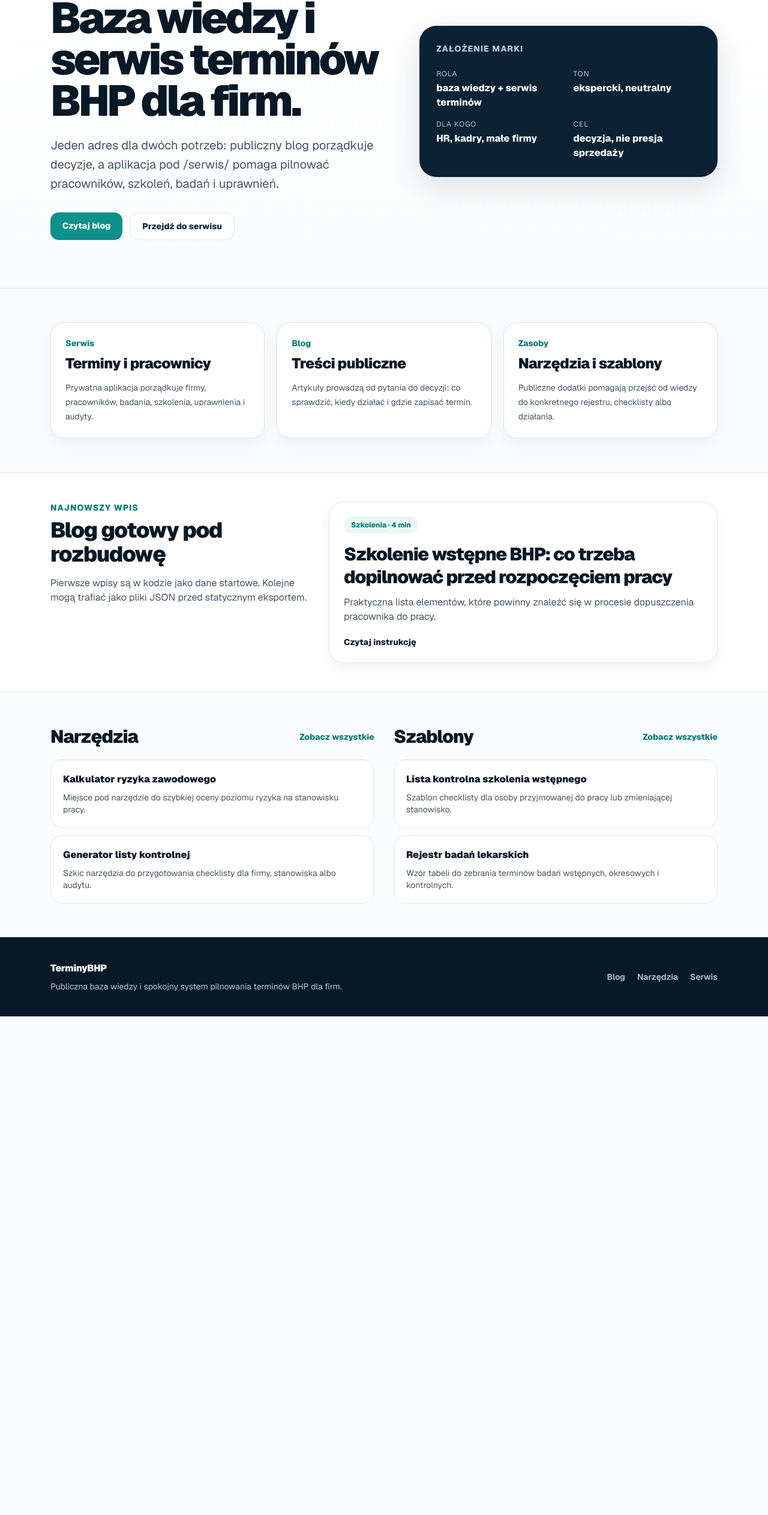
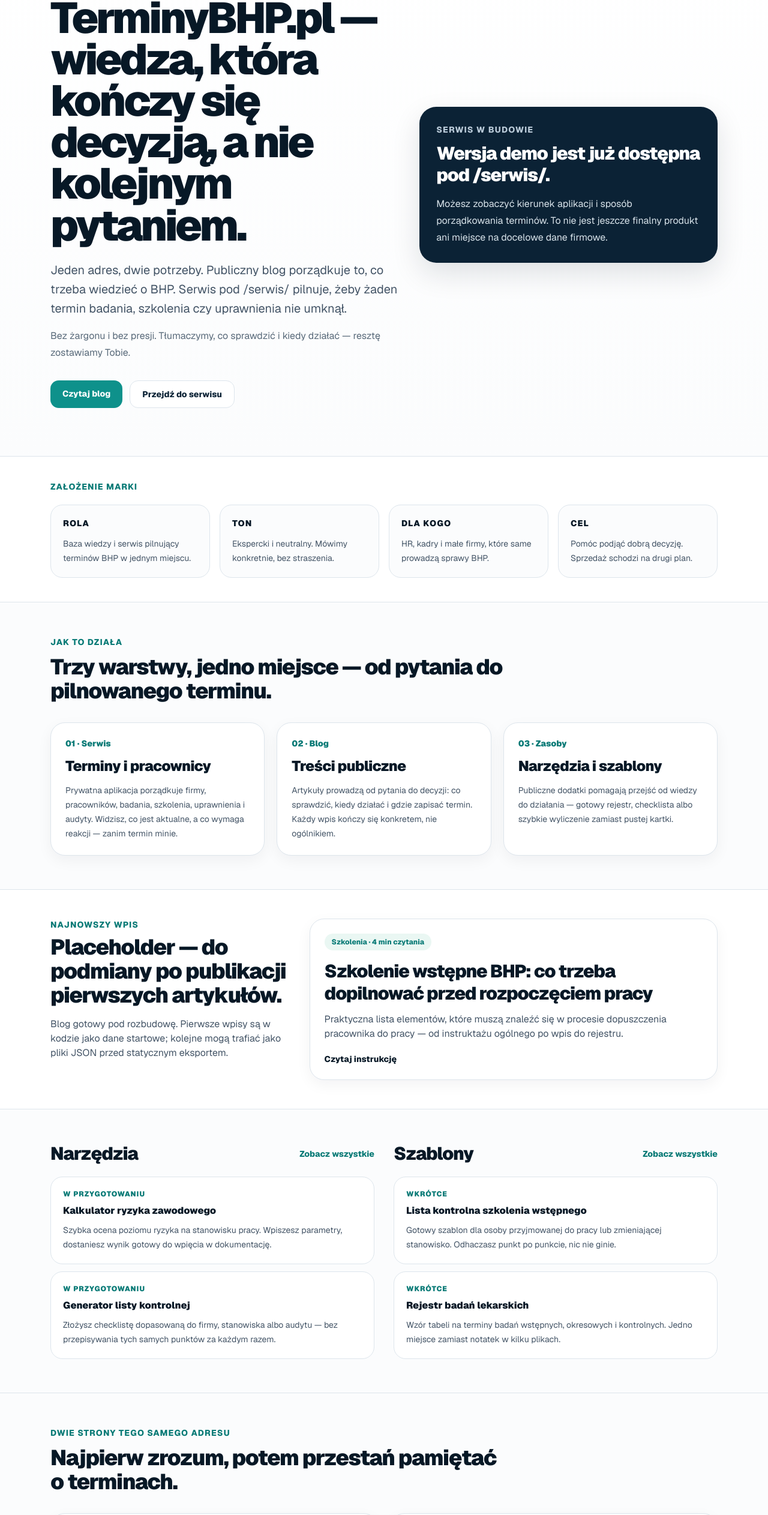
Before and after one commit to RafalWoz/terminarzBHP, a Next.js app in the folder terminybhp-portal/: page / in a window 1280 px wide. Shown: the part 216-2741 px from the top of the page at 60% size. Before the commit the page ends 1910 px from the top, so only its background shows below. Built offline with nearby package versions, Linux system fonts and the light colour scheme.

Commit message:
Update TerminyBHP homepage copy

```diff
--- a/terminybhp-portal/src/app/globals.css
+++ b/terminybhp-portal/src/app/globals.css
@@ -10,6 +10,7 @@
   --red-600: #c9362c;
   --slate-900: #17212b;
   --slate-700: #435466;
+  --slate-600: #586979;
   --slate-500: #6b7a88;
   --slate-200: #dde5ec;
   --slate-100: #eef3f7;
--- a/terminybhp-portal/src/app/page.tsx
+++ b/terminybhp-portal/src/app/page.tsx
@@ -1,5 +1,73 @@
 import Link from "next/link";
 import { getAllPosts, templates, tools } from "@/lib/content";
+
+const brandRoles = [
+  {
+    label: "Rola",
+    value: "Baza wiedzy i serwis pilnujący terminów BHP w jednym miejscu.",
+  },
+  {
+    label: "Ton",
+    value: "Ekspercki i neutralny. Mówimy konkretnie, bez straszenia.",
+  },
+  {
+    label: "Dla kogo",
+    value: "HR, kadry i małe firmy, które same prowadzą sprawy BHP.",
+  },
+  {
+    label: "Cel",
+    value: "Pomóc podjąć dobrą decyzję. Sprzedaż schodzi na drugi plan.",
+  },
+];
+
+const pillars = [
+  {
+    number: "01",
+    label: "Serwis",
+    title: "Terminy i pracownicy",
+    description:
+      "Prywatna aplikacja porządkuje firmy, pracowników, badania, szkolenia, uprawnienia i audyty. Widzisz, co jest aktualne, a co wymaga reakcji — zanim termin minie.",
+  },
+  {
+    number: "02",
+    label: "Blog",
+    title: "Treści publiczne",
+    description:
+      "Artykuły prowadzą od pytania do decyzji: co sprawdzić, kiedy działać i gdzie zapisać termin. Każdy wpis kończy się konkretem, nie ogólnikiem.",
+  },
+  {
+    number: "03",
+    label: "Zasoby",
+    title: "Narzędzia i szablony",
+    description:
+      "Publiczne dodatki pomagają przejść od wiedzy do działania — gotowy rejestr, checklista albo szybkie wyliczenie zamiast pustej kartki.",
+  },
+];
+
+const comparison = [
+  {
+    title: "Blog",
+    visibility: "publiczny",
+    headline: "Wiedza, którą czytasz raz",
+    points: [
+      "Tłumaczy, co i kiedy trzeba zrobić",
+      "Prowadzi od pytania do decyzji",
+      "Bez logowania, otwarte dla każdego",
+      "Narzędzia i szablony pod ręką",
+    ],
+  },
+  {
+    title: "Serwis",
+    visibility: "prywatny, wersja demo",
+    headline: "System, który pilnuje za Ciebie",
+    points: [
+      "Firmy, pracownicy i ich terminy w jednym widoku",
+      "Badania, szkolenia, uprawnienia i audyty",
+      "Sygnał, zanim termin się skończy",
+      "Dostęp prywatny, dane Twojej firmy",
+    ],
+  },
+];
 
 export default function Home() {
   const latestPost = getAllPosts()[0];
@@ -11,13 +79,16 @@ export default function Home() {
           <div>
             <span className="inline-flex items-center gap-2 rounded-full border border-[var(--slate-200)] bg-white px-3 py-2 text-sm font-extrabold text-[var(--teal-700)]">
               <span className="size-2 rounded-full bg-[var(--teal-600)]" />
-              TerminyBHP.pl
+              Baza wiedzy + serwis terminów
             </span>
             <h1 className="mt-5 max-w-4xl text-5xl font-black leading-[0.96] tracking-[-0.06em] text-[var(--navy-950)] sm:text-6xl lg:text-7xl">
-              Baza wiedzy i serwis terminów BHP dla firm.
+              TerminyBHP.pl — wiedza, która kończy się decyzją, a nie kolejnym pytaniem.
             </h1>
             <p className="mt-6 max-w-3xl text-xl leading-8 text-[var(--slate-700)]">
-              Jeden adres dla dwóch potrzeb: publiczny blog porządkuje decyzje, a aplikacja pod /serwis/ pomaga pilnować pracowników, szkoleń, badań i uprawnień.
+              Jeden adres, dwie potrzeby. Publiczny blog porządkuje to, co trzeba wiedzieć o BHP. Serwis pod /serwis/ pilnuje, żeby żaden termin badania, szkolenia czy uprawnienia nie umknął.
+            </p>
+            <p className="mt-4 max-w-3xl text-base leading-7 text-[var(--slate-600)]">
+              Bez żargonu i bez presji. Tłumaczymy, co sprawdzić i kiedy działać — resztę zostawiamy Tobie.
             </p>
             <div className="mt-8 flex flex-col gap-3 sm:flex-row">
               <Link href="/blog" className="inline-flex justify-center rounded-[14px] bg-[var(--teal-600)] px-5 py-3 text-sm font-extrabold text-white hover:bg-[var(--teal-700)]">
@@ -30,60 +101,64 @@ export default function Home() {
           </div>
 
           <aside className="rounded-[28px] bg-[var(--navy-900)] p-7 text-white shadow-[var(--shadow-soft)]">
-            <p className="text-sm font-extrabold uppercase tracking-[0.08em] text-[#b9cad8]">Założenie marki</p>
-            <dl className="mt-6 grid gap-4 sm:grid-cols-2">
-              <div>
-                <dt className="text-xs uppercase tracking-[0.08em] text-[#b9cad8]">Rola</dt>
-                <dd className="mt-1 font-extrabold">baza wiedzy + serwis terminów</dd>
-              </div>
-              <div>
-                <dt className="text-xs uppercase tracking-[0.08em] text-[#b9cad8]">Ton</dt>
-                <dd className="mt-1 font-extrabold">ekspercki, neutralny</dd>
-              </div>
-              <div>
-                <dt className="text-xs uppercase tracking-[0.08em] text-[#b9cad8]">Dla kogo</dt>
-                <dd className="mt-1 font-extrabold">HR, kadry, małe firmy</dd>
-              </div>
-              <div>
-                <dt className="text-xs uppercase tracking-[0.08em] text-[#b9cad8]">Cel</dt>
-                <dd className="mt-1 font-extrabold">decyzja, nie presja sprzedaży</dd>
-              </div>
-            </dl>
+            <p className="text-sm font-extrabold uppercase tracking-[0.08em] text-[#b9cad8]">Serwis w budowie</p>
+            <h2 className="mt-3 text-3xl font-black tracking-[-0.04em]">Wersja demo jest już dostępna pod /serwis/.</h2>
+            <p className="mt-4 leading-7 text-[#d8e3ea]">
+              Możesz zobaczyć kierunek aplikacji i sposób porządkowania terminów. To nie jest jeszcze finalny produkt ani miejsce na docelowe dane firmowe.
+            </p>
           </aside>
         </div>
       </section>
 
+      <section className="border-b border-[var(--slate-200)] bg-white">
+        <div className="mx-auto max-w-[1160px] px-5 py-10 sm:px-6">
+          <p className="text-sm font-extrabold uppercase tracking-[0.08em] text-[var(--teal-700)]">Założenie marki</p>
+          <div className="mt-5 grid gap-4 md:grid-cols-4">
+            {brandRoles.map((item) => (
+              <section key={item.label} className="rounded-[20px] border border-[var(--slate-200)] bg-[var(--paper)] p-5">
+                <h2 className="text-sm font-black uppercase tracking-[0.08em] text-[var(--navy-950)]">{item.label}</h2>
+                <p className="mt-3 text-sm leading-6 text-[var(--slate-700)]">{item.value}</p>
+              </section>
+            ))}
+          </div>
+        </div>
+      </section>
+
       <section className="mx-auto max-w-[1160px] px-5 py-14 sm:px-6">
-        <div className="grid gap-5 md:grid-cols-3">
-          {[
-            ["Serwis", "Terminy i pracownicy", "Prywatna aplikacja porządkuje firmy, pracowników, badania, szkolenia, uprawnienia i audyty."],
-            ["Blog", "Treści publiczne", "Artykuły prowadzą od pytania do decyzji: co sprawdzić, kiedy działać i gdzie zapisać termin."],
-            ["Zasoby", "Narzędzia i szablony", "Publiczne dodatki pomagają przejść od wiedzy do konkretnego rejestru, checklisty albo działania."],
-          ].map(([eyebrow, title, description]) => (
-            <section key={title} className="rounded-[24px] border border-[var(--slate-200)] bg-white p-6 shadow-[0_8px_24px_rgba(7,24,38,0.05)]">
-              <p className="text-sm font-extrabold text-[var(--teal-700)]">{eyebrow}</p>
-              <h2 className="mt-2 text-2xl font-black tracking-[-0.03em] text-[var(--navy-950)]">{title}</h2>
-              <p className="mt-3 text-sm leading-6 text-[var(--slate-700)]">{description}</p>
+        <p className="text-sm font-extrabold uppercase tracking-[0.08em] text-[var(--teal-700)]">Jak to działa</p>
+        <h2 className="mt-3 max-w-4xl text-4xl font-black tracking-[-0.04em] text-[var(--navy-950)]">
+          Trzy warstwy, jedno miejsce — od pytania do pilnowanego terminu.
+        </h2>
+        <div className="mt-8 grid gap-5 md:grid-cols-3">
+          {pillars.map((pillar) => (
+            <section key={pillar.number} className="rounded-[24px] border border-[var(--slate-200)] bg-white p-6 shadow-[0_8px_24px_rgba(7,24,38,0.05)]">
+              <p className="text-sm font-black text-[var(--teal-700)]">{pillar.number} · {pillar.label}</p>
+              <h3 className="mt-3 text-2xl font-black tracking-[-0.03em] text-[var(--navy-950)]">{pillar.title}</h3>
+              <p className="mt-3 text-sm leading-6 text-[var(--slate-700)]">{pillar.description}</p>
             </section>
           ))}
         </div>
       </section>
 
       <section className="border-y border-[var(--slate-200)] bg-white">
-        <div className="mx-auto grid max-w-[1160px] gap-8 px-5 py-12 sm:px-6 lg:grid-cols-[0.8fr_1.2fr]">
+        <div className="mx-auto grid max-w-[1160px] gap-8 px-5 py-12 sm:px-6 lg:grid-cols-[0.74fr_1.26fr]">
           <div>
             <p className="text-sm font-extrabold uppercase tracking-[0.08em] text-[var(--teal-700)]">Najnowszy wpis</p>
-            <h2 className="mt-2 text-4xl font-black tracking-[-0.04em] text-[var(--navy-950)]">Blog gotowy pod rozbudowę</h2>
+            <h2 className="mt-2 text-4xl font-black tracking-[-0.04em] text-[var(--navy-950)]">Placeholder — do podmiany po publikacji pierwszych artykułów.</h2>
             <p className="mt-4 text-[var(--slate-700)]">
-              Pierwsze wpisy są w kodzie jako dane startowe. Kolejne mogą trafiać jako pliki JSON przed statycznym eksportem.
+              Blog gotowy pod rozbudowę. Pierwsze wpisy są w kodzie jako dane startowe; kolejne mogą trafiać jako pliki JSON przed statycznym eksportem.
             </p>
           </div>
           <Link href={`/blog/${latestPost.slug}`} className="rounded-[24px] border border-[var(--slate-200)] bg-white p-6 shadow-[0_8px_24px_rgba(7,24,38,0.05)] hover:border-[var(--slate-500)]">
             <p className="inline-flex rounded-full bg-[var(--green-50)] px-3 py-1.5 text-xs font-extrabold text-[var(--teal-700)]">
-              {latestPost.category} · {latestPost.readingTime}
+              Szkolenia · 4 min czytania
             </p>
-            <h3 className="mt-4 text-3xl font-black leading-tight tracking-[-0.04em] text-[var(--navy-950)]">{latestPost.title}</h3>
-            <p className="mt-3 text-[var(--slate-700)]">{latestPost.description}</p>
+            <h3 className="mt-4 text-3xl font-black leading-tight tracking-[-0.04em] text-[var(--navy-950)]">
+              Szkolenie wstępne BHP: co trzeba dopilnować przed rozpoczęciem pracy
+            </h3>
+            <p className="mt-3 text-[var(--slate-700)]">
+              Praktyczna lista elementów, które muszą znaleźć się w procesie dopuszczenia pracownika do pracy — od instruktażu ogólnego po wpis do rejestru.
+            </p>
             <p className="mt-5 text-sm font-extrabold text-[var(--navy-950)]">Czytaj instrukcję</p>
           </Link>
         </div>
@@ -100,8 +175,9 @@ export default function Home() {
           <div className="mt-5 space-y-3">
             {tools.slice(0, 2).map((tool) => (
               <div key={tool.title} className="rounded-[20px] border border-[var(--slate-200)] bg-white p-5">
-                <h3 className="font-black text-[var(--navy-950)]">{tool.title}</h3>
-                <p className="mt-2 text-sm text-[var(--slate-700)]">{tool.description}</p>
+                <p className="text-xs font-black uppercase tracking-[0.08em] text-[var(--teal-700)]">{tool.status}</p>
+                <h3 className="mt-2 font-black text-[var(--navy-950)]">{tool.title}</h3>
+                <p className="mt-2 text-sm leading-6 text-[var(--slate-700)]">{tool.description}</p>
               </div>
             ))}
           </div>
@@ -116,9 +192,35 @@ export default function Home() {
           <div className="mt-5 space-y-3">
             {templates.slice(0, 2).map((template) => (
               <div key={template.title} className="rounded-[20px] border border-[var(--slate-200)] bg-white p-5">
-                <h3 className="font-black text-[var(--navy-950)]">{template.title}</h3>
-                <p className="mt-2 text-sm text-[var(--slate-700)]">{template.description}</p>
+                <p className="text-xs font-black uppercase tracking-[0.08em] text-[var(--teal-700)]">{template.status}</p>
+                <h3 className="mt-2 font-black text-[var(--navy-950)]">{template.title}</h3>
+                <p className="mt-2 text-sm leading-6 text-[var(--slate-700)]">{template.description}</p>
               </div>
+            ))}
+          </div>
+        </div>
+      </section>
+
+      <section className="border-t border-[var(--slate-200)] bg-[var(--paper)]">
+        <div className="mx-auto max-w-[1160px] px-5 py-14 sm:px-6">
+          <p className="text-sm font-extrabold uppercase tracking-[0.08em] text-[var(--teal-700)]">Dwie strony tego samego adresu</p>
+          <h2 className="mt-3 max-w-3xl text-4xl font-black tracking-[-0.04em] text-[var(--navy-950)]">
+            Najpierw zrozum, potem przestań pamiętać o terminach.
+          </h2>
+          <div className="mt-8 grid gap-5 md:grid-cols-2">
+            {comparison.map((card) => (
+              <section key={card.title} className="rounded-[24px] border border-[var(--slate-200)] bg-white p-6 shadow-[0_8px_24px_rgba(7,24,38,0.05)]">
+                <p className="text-sm font-black text-[var(--teal-700)]">{card.title} <span className="text-[var(--slate-500)]">({card.visibility})</span></p>
+                <h3 className="mt-3 text-2xl font-black tracking-[-0.03em] text-[var(--navy-950)]">{card.headline}</h3>
+                <ul className="mt-5 space-y-3 text-sm leading-6 text-[var(--slate-700)]">
+                  {card.points.map((point) => (
+                    <li key={point} className="flex gap-3">
+                      <span className="mt-2 size-1.5 shrink-0 rounded-full bg-[var(--teal-600)]" />
+                      <span>{point}</span>
+                    </li>
+                  ))}
+                </ul>
+              </section>
             ))}
           </div>
         </div>
--- a/terminybhp-portal/src/components/SiteFooter.tsx
+++ b/terminybhp-portal/src/components/SiteFooter.tsx
@@ -3,19 +3,25 @@ import Link from "next/link";
 export function SiteFooter() {
   return (
     <footer className="mt-auto bg-[var(--navy-950)] text-white">
-      <div className="mx-auto flex max-w-[1160px] flex-col gap-6 px-5 py-10 text-sm text-[#b9cad8] sm:flex-row sm:items-center sm:justify-between sm:px-6">
+      <div className="mx-auto flex max-w-[1160px] flex-col gap-6 px-5 py-10 text-sm text-[#b9cad8] sm:flex-row sm:items-start sm:justify-between sm:px-6">
         <div>
           <p className="text-base font-black tracking-[-0.03em] text-white">TerminyBHP</p>
           <p className="mt-2 max-w-xl">
             Publiczna baza wiedzy i spokojny system pilnowania terminów BHP dla firm.
           </p>
+          <p className="mt-3 max-w-xl text-xs leading-5">
+            Treści mają charakter informacyjny i nie zastępują obowiązującej dokumentacji ani konsultacji ze specjalistą BHP.
+          </p>
         </div>
-        <div className="flex gap-5 font-semibold">
+        <div className="flex flex-wrap gap-5 font-semibold">
           <Link href="/blog" className="hover:text-white">
             Blog
           </Link>
           <Link href="/tools" className="hover:text-white">
             Narzędzia
+          </Link>
+          <Link href="/templates" className="hover:text-white">
+            Szablony
           </Link>
           <Link href="/serwis/" className="hover:text-white">
             Serwis
--- a/terminybhp-portal/src/components/SiteHeader.tsx
+++ b/terminybhp-portal/src/components/SiteHeader.tsx
@@ -29,7 +29,7 @@ export function SiteHeader() {
           href="/serwis/"
           className="rounded-[14px] bg-[var(--teal-600)] px-4 py-2.5 text-sm font-extrabold text-white shadow-[0_10px_24px_rgba(14,145,139,0.2)] transition hover:bg-[var(--teal-700)]"
         >
-          Serwis
+          Serwis demo
         </Link>
       </div>
     </header>
--- a/terminybhp-portal/src/lib/content.ts
+++ b/terminybhp-portal/src/lib/content.ts
@@ -23,7 +23,7 @@ const seedPosts: BlogPost[] = [
     slug: "szkolenie-wstepne-bhp",
     title: "Szkolenie wstępne BHP: co trzeba dopilnować przed rozpoczęciem pracy",
     description:
-      "Praktyczna lista elementów, które powinny znaleźć się w procesie dopuszczenia pracownika do pracy.",
+      "Praktyczna lista elementów, które muszą znaleźć się w procesie dopuszczenia pracownika do pracy — od instruktażu ogólnego po wpis do rejestru.",
     category: "Szkolenia",
     date: "2026-05-18",
     readingTime: "4 min",
@@ -72,14 +72,14 @@ export const tools = [
   {
     title: "Kalkulator ryzyka zawodowego",
     description:
-      "Miejsce pod narzędzie do szybkiej oceny poziomu ryzyka na stanowisku pracy.",
-    status: "Planowane",
+      "Szybka ocena poziomu ryzyka na stanowisku pracy. Wpiszesz parametry, dostaniesz wynik gotowy do wpięcia w dokumentację.",
+    status: "W przygotowaniu",
   },
   {
     title: "Generator listy kontrolnej",
     description:
-      "Szkic narzędzia do przygotowania checklisty dla firmy, stanowiska albo audytu.",
-    status: "Planowane",
+      "Złożysz checklistę dopasowaną do firmy, stanowiska albo audytu — bez przepisywania tych samych punktów za każdym razem.",
+    status: "W przygotowaniu",
   },
   {
     title: "Przelicznik terminów",
@@ -93,14 +93,14 @@ export const templates = [
   {
     title: "Lista kontrolna szkolenia wstępnego",
     description:
-      "Szablon checklisty dla osoby przyjmowanej do pracy lub zmieniającej stanowisko.",
-    status: "Do przygotowania",
+      "Gotowy szablon dla osoby przyjmowanej do pracy lub zmieniającej stanowisko. Odhaczasz punkt po punkcie, nic nie ginie.",
+    status: "Wkrótce",
   },
   {
     title: "Rejestr badań lekarskich",
     description:
-      "Wzór tabeli do zebrania terminów badań wstępnych, okresowych i kontrolnych.",
-    status: "Do przygotowania",
+      "Wzór tabeli na terminy badań wstępnych, okresowych i kontrolnych. Jedno miejsce zamiast notatek w kilku plikach.",
+    status: "Wkrótce",
   },
   {
     title: "Rejestr szkoleń okresowych",
```
Also changed, not shown: 1 other file (tests, documents, lock files or other folders).
